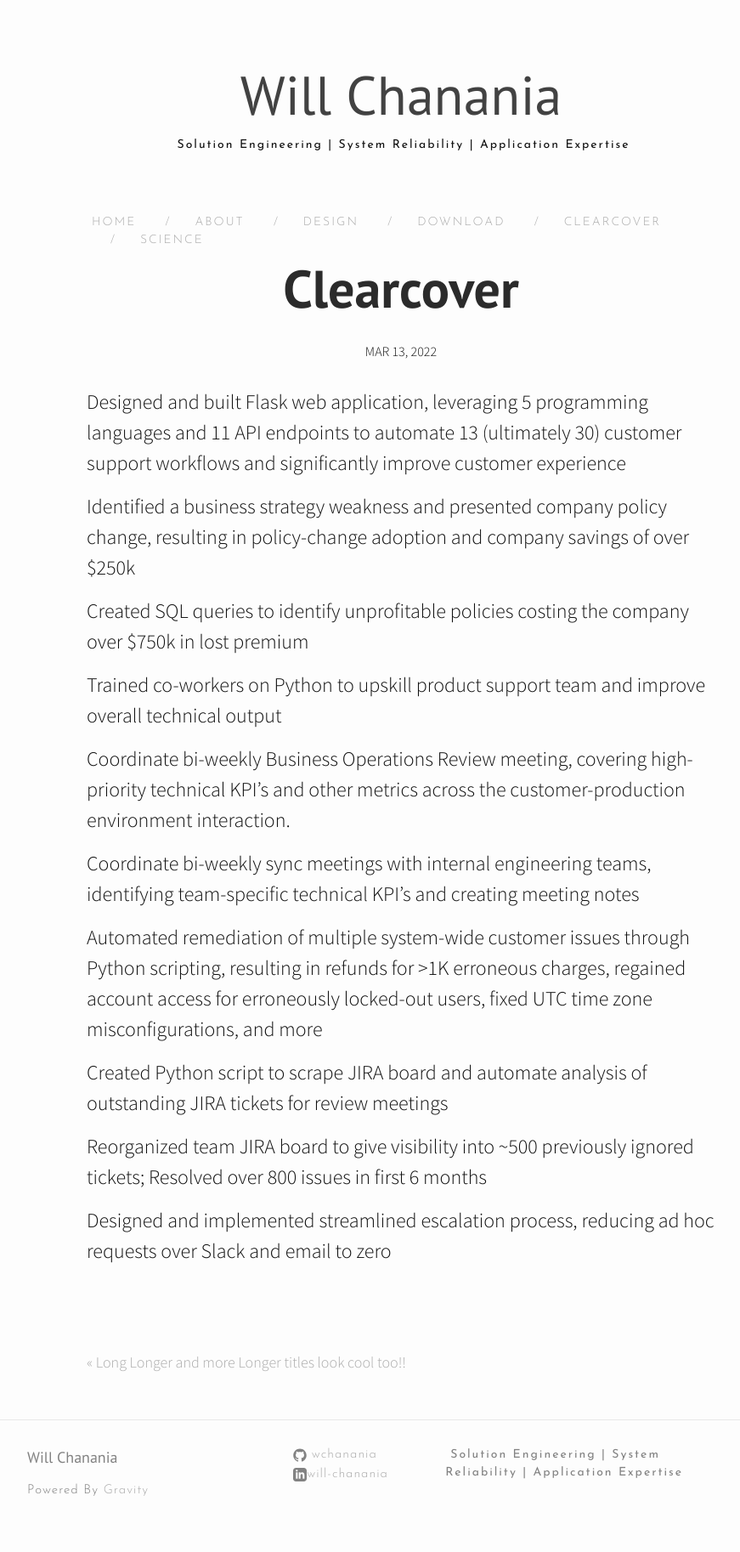
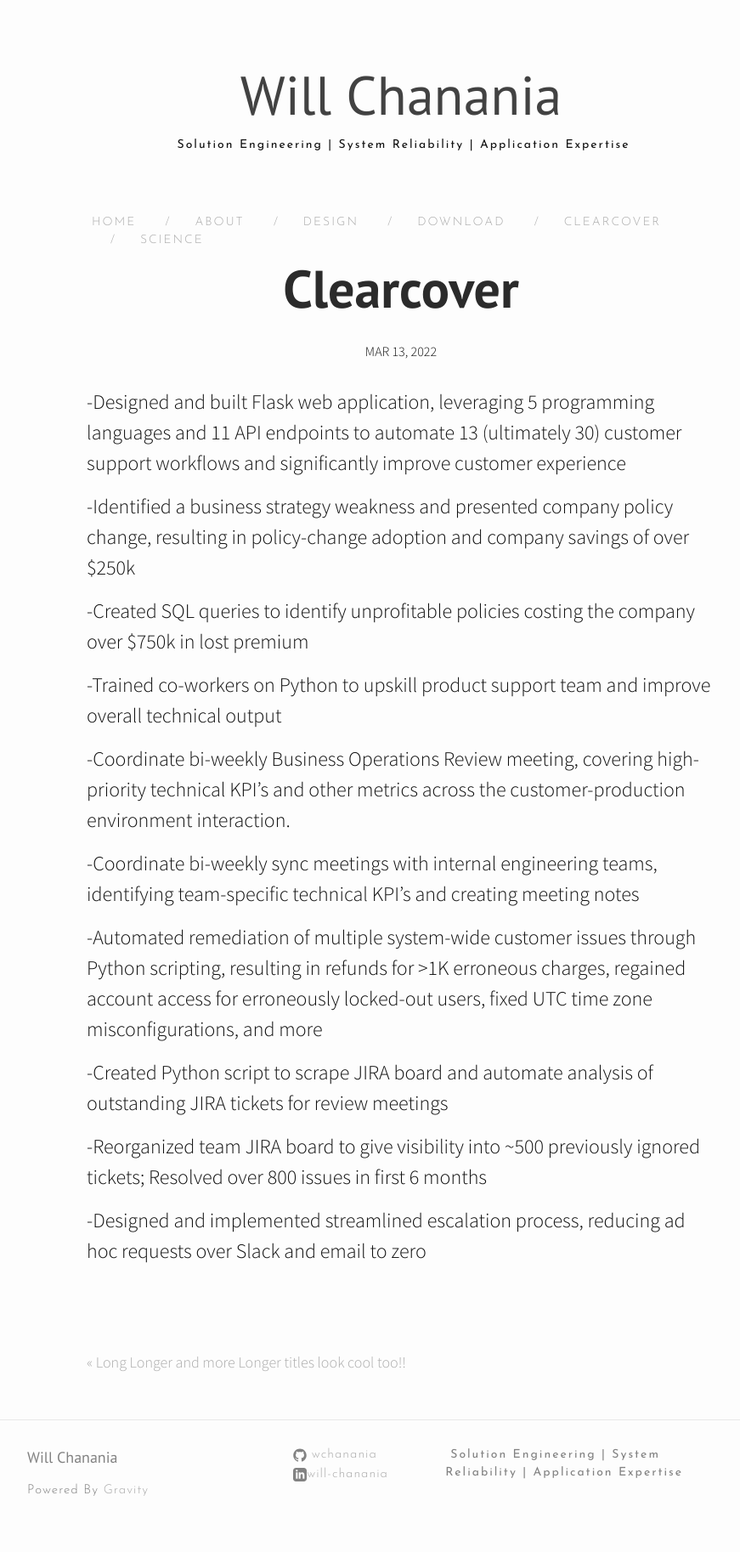
Before and after one commit to wchanania/wchanania.github.io, a Jekyll site: the page built from _posts/2022-03-13-clearcover.markdown, in a window 1280 px wide. Shown: the whole page at 85% size, without its empty margins (168-1039 px from the left). Built offline with Jekyll 4.4.1, drawn with Linux system fonts in a browser that asks for light colours; nearby versions of some CDN libraries.

Commit message:
more formatting

```diff
--- a/_posts/2022-03-13-clearcover.markdown
+++ b/_posts/2022-03-13-clearcover.markdown
@@ -3,22 +3,22 @@
 title:  "Clearcover"
 date:   2022-03-13 19:45:31 +0530
 ---
-Designed and built Flask web application, leveraging 5 programming languages and 11 API endpoints to automate 13 (ultimately 30) customer support workflows and significantly improve customer experience
+-Designed and built Flask web application, leveraging 5 programming languages and 11 API endpoints to automate 13 (ultimately 30) customer support workflows and significantly improve customer experience
 
-Identified a business strategy weakness and presented company policy change, resulting in policy-change adoption and company savings of over $250k
+-Identified a business strategy weakness and presented company policy change, resulting in policy-change adoption and company savings of over $250k
 
-Created SQL queries to identify unprofitable policies costing the company over $750k in lost premium
+-Created SQL queries to identify unprofitable policies costing the company over $750k in lost premium
 
-Trained co-workers on Python to upskill product support team and improve overall technical output
+-Trained co-workers on Python to upskill product support team and improve overall technical output
 
-Coordinate bi-weekly Business Operations Review meeting, covering high-priority technical KPI’s and other metrics across the customer-production environment interaction.
+-Coordinate bi-weekly Business Operations Review meeting, covering high-priority technical KPI’s and other metrics across the customer-production environment interaction.
 
-Coordinate bi-weekly sync meetings with internal engineering teams, identifying team-specific technical KPI’s and creating meeting notes
+-Coordinate bi-weekly sync meetings with internal engineering teams, identifying team-specific technical KPI’s and creating meeting notes
 
-Automated remediation of multiple system-wide customer issues through Python scripting, resulting in refunds for >1K erroneous charges, regained account access for erroneously locked-out users, fixed UTC time zone misconfigurations, and more
+-Automated remediation of multiple system-wide customer issues through Python scripting, resulting in refunds for >1K erroneous charges, regained account access for erroneously locked-out users, fixed UTC time zone misconfigurations, and more
 
-Created Python script to scrape JIRA board and automate analysis of outstanding JIRA tickets for review meetings
+-Created Python script to scrape JIRA board and automate analysis of outstanding JIRA tickets for review meetings
 
-Reorganized team JIRA board to give visibility into ~500 previously ignored tickets; Resolved over 800 issues in first 6 months
+-Reorganized team JIRA board to give visibility into ~500 previously ignored tickets; Resolved over 800 issues in first 6 months
 
-Designed and implemented streamlined escalation process, reducing ad hoc requests over Slack and email to zero
+-Designed and implemented streamlined escalation process, reducing ad hoc requests over Slack and email to zero
```
